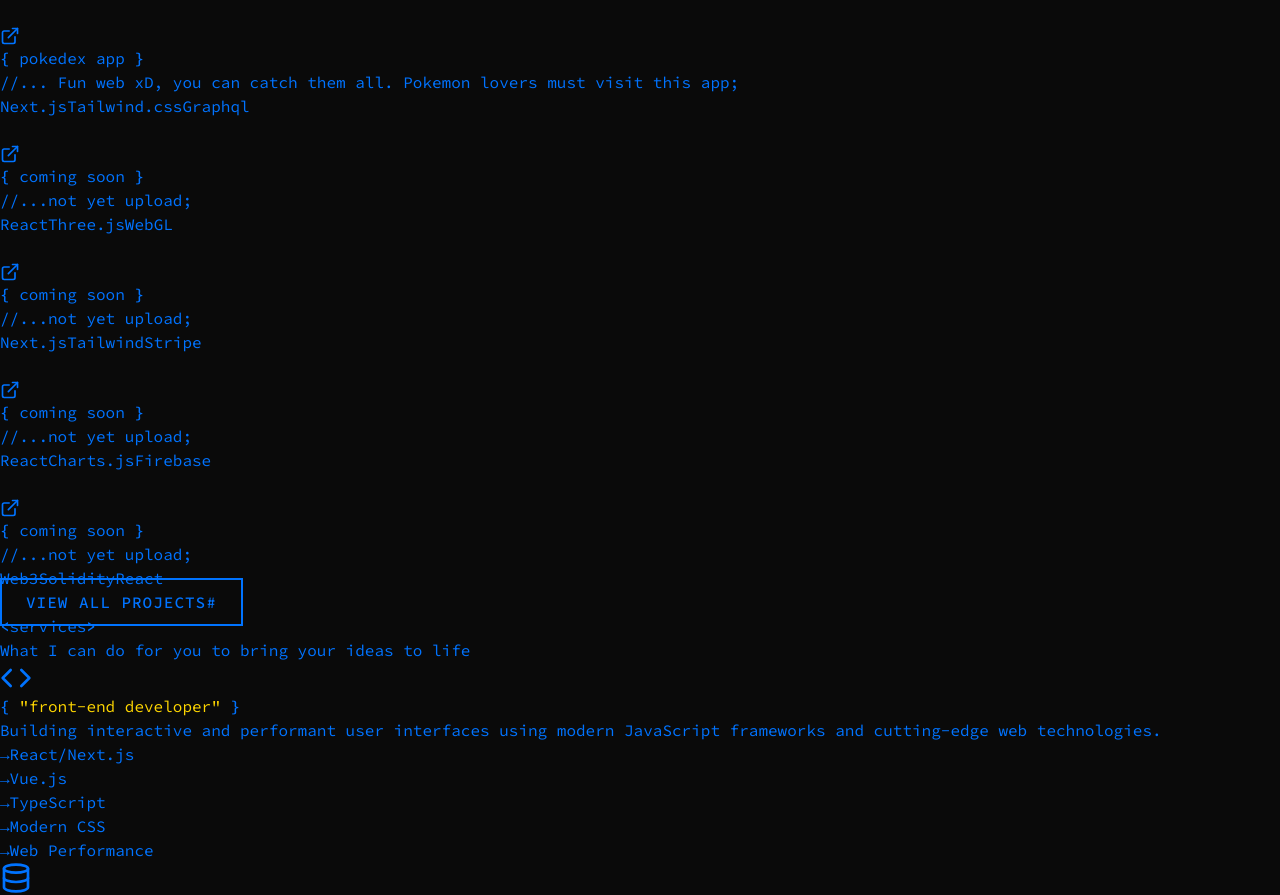
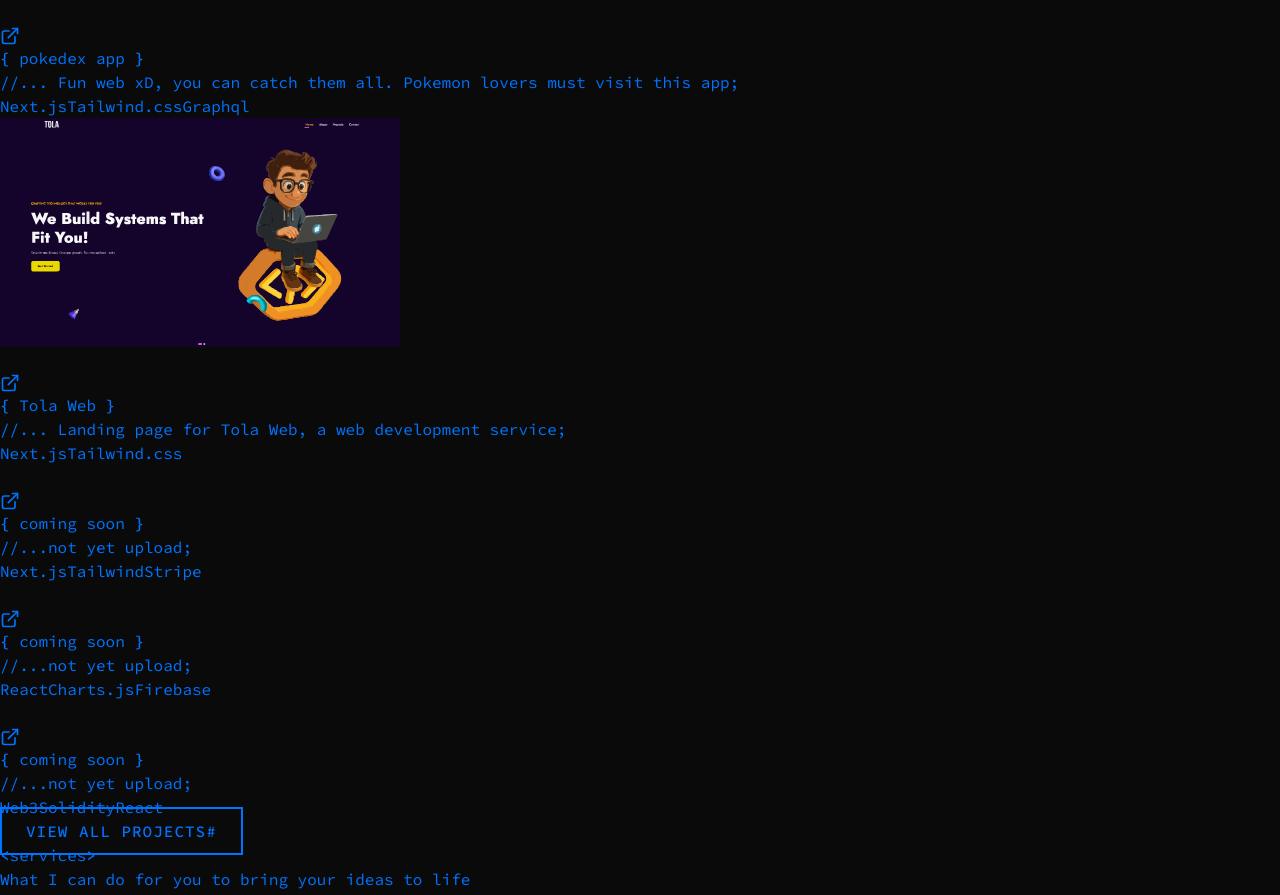
Before and after one commit to edwinsatya/new-itsme, a Next.js app: page / in a window 1280 px wide. Shown: the part 1791-2686 px from the top of the page. Built offline with nearby package versions, Linux system fonts and the light colour scheme; some icons are missing.

Commit message:
add third portfolio & adjust css handle for link not provide

```diff
--- a/src/components/Portfolio.tsx
+++ b/src/components/Portfolio.tsx
@@ -46,7 +46,7 @@ const Portfolio = () => {
                   <a
                     target="_blank"
                     href={project.github}
-                    className="p-3 bg-green-400 text-black rounded-full hover:bg-green-300 transition-colors duration-300"
+                    className={`${!project.github && 'pointer-events-none opacity-50'} p-3 bg-green-400 text-black rounded-full hover:bg-green-300 transition-colors duration-300`}
                     title="View Code"
                   >
                     <DynamicIcon name="github" size={20} />
@@ -54,7 +54,7 @@ const Portfolio = () => {
                   <a
                     target="_blank"
                     href={project.live}
-                    className="p-3 bg-green-400 text-black rounded-full hover:bg-green-300 transition-colors duration-300"
+                    className={`${!project.live && 'pointer-events-none opacity-50'} p-3 bg-green-400 text-black rounded-full hover:bg-green-300 transition-colors duration-300`}
                     title="Live Demo"
                   >
                     <ExternalLink size={20} />
--- a/src/constants/projects.ts
+++ b/src/constants/projects.ts
@@ -20,13 +20,13 @@ export const projects = [
     },
     {
       id: 3,
-      title: "coming soon",
+      title: "Tola Web",
       description:
-        "//...not yet upload;",
-      tech: ["React", "Three.js", "WebGL"],
-      image: "",
-      github: "#",
-      live: "#",
+        "//... Landing page for Tola Web, a web development service;",
+      tech: ["Next.js", "Tailwind.css"],
+      image: "/ssproject3.svg",
+      github: "",
+      live: "https://www.tola.solutions/",
     },
     {
       id: 4,
```
Also changed, not shown: public/ssproject3.svg (added).
